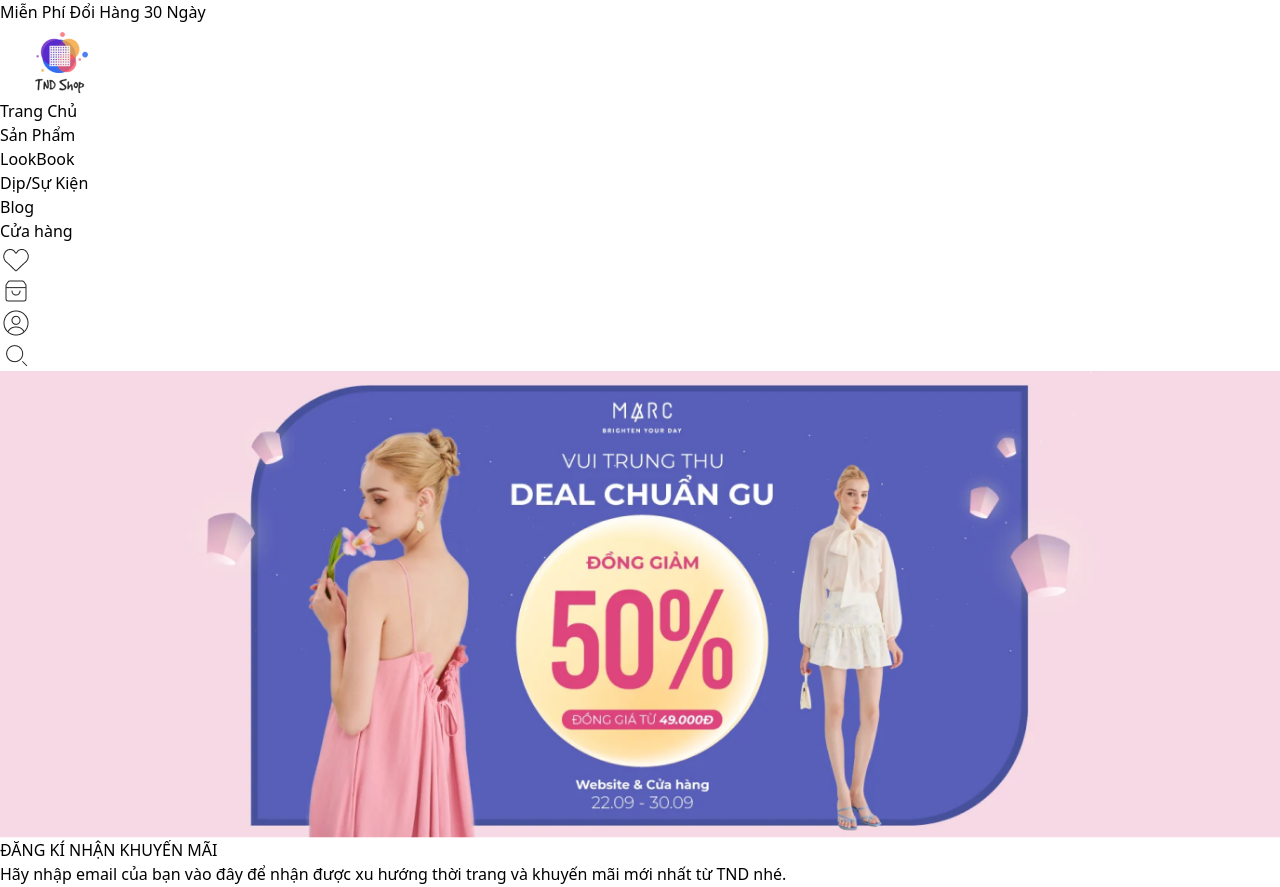
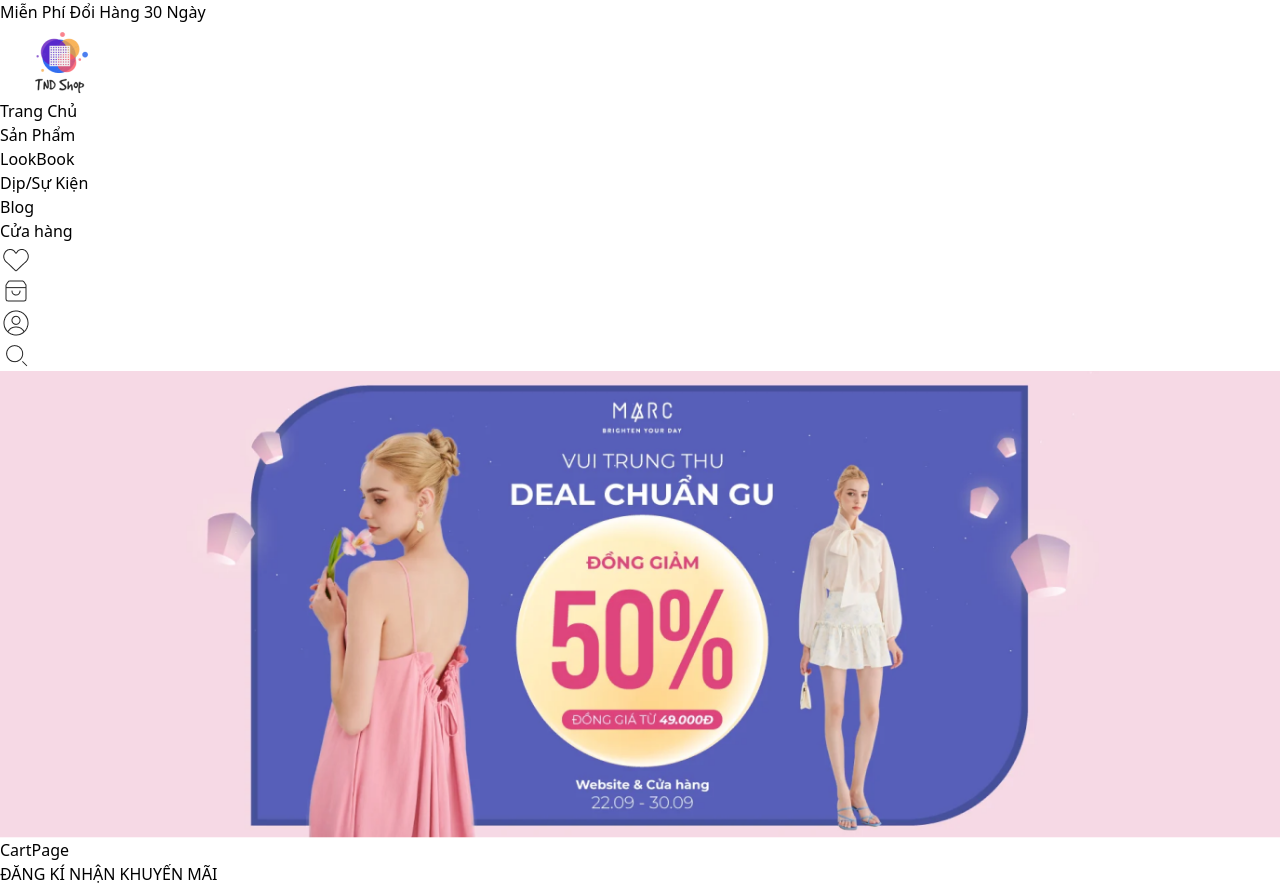
Before and after one commit to NgaPhamThi/DU_AN_TOT_NGHIEP_FRONT_END, a React (Vite) app: page /cart in a window 1280 px wide. Shown: the top 887 px of the page. Built offline with nearby package versions, Linux system fonts and the light colour scheme.

Commit message:
cart_giohang

```diff
--- a/src/Pages/CartPage.tsx
+++ b/src/Pages/CartPage.tsx
@@ -1,4 +1,7 @@
-const CartPage=()=>{
-    return ;
-}
+// import React from 'react'
+
+const CartPage = () => {
+  return <div>CartPage</div>;
+};
+
 export default CartPage;
```
